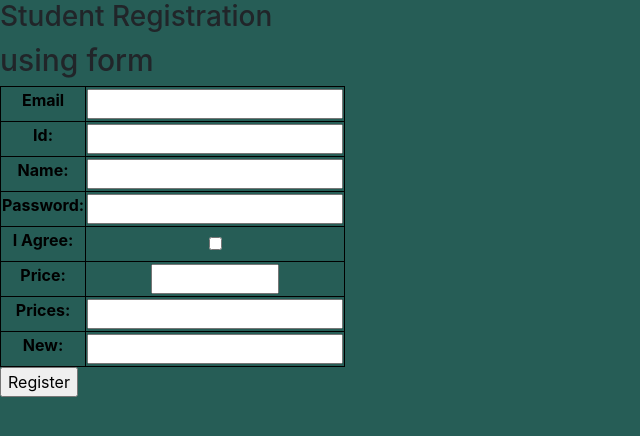
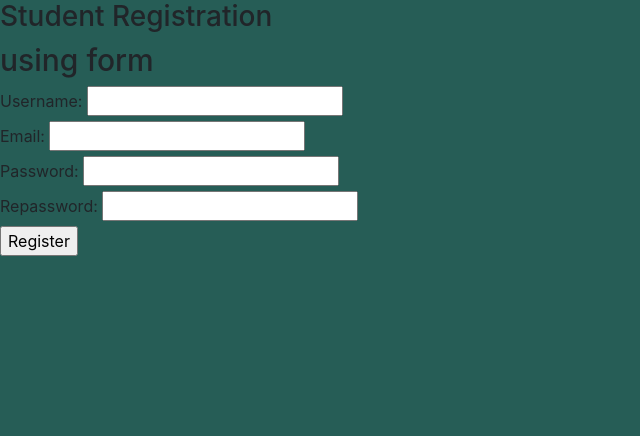
Before and after one commit to SaRu-N/LearnDjango, a Django app: page /enroll/register/ in a window 1280 px wide. Shown: the part 56-492 px from the top of the page, without its empty margins (0-640 px from the left). Run offline with Django 3.2, Linux system fonts and the light colour scheme; some libraries are stand-ins or nearby versions.

Commit message:
style errors in django form

```diff
--- a/SchoolProject/enroll/forms.py
+++ b/SchoolProject/enroll/forms.py
@@ -1,31 +1,65 @@
 from django import forms
+from django.core import validators
 
+# class StudentRegistration(forms.Form):
+    # def start_with_a(value):
+    #     if value[0]!='a':
+    #         raise forms.ValidationError("Name must start with a")
+    # def start_with_2(value):
+    #     if value[0]!='2':
+    #         raise forms.ValidationError("Value must start with 2")
+
+    # stuemail=forms.EmailField(label="Email",label_suffix=' ')
+    # stuid=forms.IntegerField(label="Id")
+    # stuname=forms.CharField(label="Name",validators=[start_with_a])
+    # stuaddress=forms.CharField(label="Address",validators=[validators.MinLengthValidator(8)])
+    # # comment=forms.CharField(initial="Not Available", required=False, widget=forms.Textarea)
+    # stupass=forms.CharField(label="Password",widget=forms.PasswordInput)
+    # key=forms.CharField(required=False, widget=forms.HiddenInput)
+    # # photo=forms.CharField(widget=forms.FileInput)
+    # # citizen=forms.FileField()
+    # agree = forms.BooleanField(label='I Agree', error_messages={'required':"You must Agree"})
+    # price=forms.DecimalField(min_value=5,max_value=100,decimal_places=2)
+    # prices=forms.FloatField(min_value=5,max_value=100)
+    # new=forms.SlugField(validators=[start_with_2])
+
+    # def clean_stuname(self):
+    #     val=self.cleaned_data['stuname']
+    #     if len(val)<3:
+    #         raise forms.ValidationError('Enter more than or 3 characters')
+    #     return val
+    # def clean(self):
+    #     cleaned_data=super().clean()
+    #     val=self.cleaned_data['stupass']
+    #     val2=self.cleaned_data['stuemail']
+    #     if len(val)<8:
+    #         raise forms.ValidationError('Password must be of length 8')
+    #     val=self.cleaned_data['stuemail']
+    #     if len(val2)<10:
+    #         raise forms.ValidationError('Email must be of length 10')
+    #     return val
+
+
+    # New registration form
 class StudentRegistration(forms.Form):
-    stuemail=forms.EmailField(label="Email",label_suffix=' ')
-    stuid=forms.IntegerField(label="Id")
-    stuname=forms.CharField(label="Name")
-    # comment=forms.CharField(initial="Not Available", required=False, widget=forms.Textarea)
-    stupass=forms.CharField(label="Password",widget=forms.PasswordInput)
-    key=forms.CharField(required=False, widget=forms.HiddenInput)
-    # photo=forms.CharField(widget=forms.FileInput)
-    # citizen=forms.FileField()
-    agree = forms.BooleanField(label='I Agree', error_messages={'required':"You must Agree"})
-    price=forms.DecimalField(min_value=5,max_value=100,decimal_places=2)
-    prices=forms.FloatField(min_value=5,max_value=100)
-    new=forms.SlugField()
+    # writing hooks
+    # error_css_class='error'
+    # required_css_class='required'
 
-    def clean_stuname(self):
-        val=self.cleaned_data['stuname']
-        if len(val)<3:
-            raise forms.ValidationError('Enter more than or 3 characters')
-        return val
-    def clean(self):
-        cleaned_data=super().clean()
-        val=self.cleaned_data['stupass']
-        val2=self.cleaned_data['stuemail']
-        if len(val)<8:
-            raise forms.ValidationError('Password must be of length 8')
-        val=self.cleaned_data['stuemail']
-        if len(val2)<15:
-            raise forms.ValidationError('Email must be of length 8')
-        return val
+    username=forms.CharField(error_messages={'required':"Enter Your Name"},validators=[validators.MinLengthValidator(8)])
+    email=forms.EmailField(error_messages={'required': "Enter Your Email"},min_length=5)
+    password=forms.CharField(widget=forms.PasswordInput,error_messages={'required':"Enter Your Password"},min_length=8)
+    repassword=forms.CharField(widget=forms.PasswordInput)
+
+    def clean_repassword(self):
+        # cleaned_data=super().clean()
+        value=self.cleaned_data['password']
+        revalue=self.cleaned_data['repassword']
+
+        if value!=revalue:
+            raise forms.ValidationError("Password didn't match")
+    # def clean_password(self):
+    #     value =self.cleaned_data['password']
+    #     if len(value)<8:
+    #         raise forms.ValidationError("Password must be of length greater than 8")
+    #     return value
--- a/SchoolProject/enroll/templates/enroll/sturegistration.html
+++ b/SchoolProject/enroll/templates/enroll/sturegistration.html
@@ -10,9 +10,21 @@
 <h6>using form</h6>
 <form method="post" novalidate>
 {% csrf_token %}
-<table>
-    {{form}}
-</table>
+{{form.non_field_errors}}
+{% for field in form%}
+    <div>
+    {{field.label_tag}} {{field}}
+    <!-- this can also be used  -->
+    <!-- <span class="errorlist">{{field.errors|striptags}}</span> -->
+    {% for error in field.errors %}
+        <span class="errorlist">{{error}}</span>
+    {% endfor %}
+</div>
+{% endfor %}
+
+<!-- using hooks
+<table>{{form}}</table> -->
+
 <input type="submit" value ='Register'>
 </form>
 <!-- <h6>using form.as_p</h6>
--- /dev/null
+++ b/SchoolProject/main_site/static/main/css/error.css
@@ -0,0 +1,15 @@
+/* .required{
+    font-style: italic;
+    color:red;
+}
+.error{
+    color:red;
+} */
+
+.errorlist{
+    color:red;
+    font-size:15px;
+    margin:0;
+    padding:0;
+    list-style-type: none;
+}
--- a/SchoolProject/main_site/templates/main/base.html
+++ b/SchoolProject/main_site/templates/main/base.html
@@ -7,10 +7,10 @@
     <meta name="viewport" content="width=device-width, initial-scale=1.0">
     <title>{% block title %}{% endblock title %}</title>
     <link rel="stylesheet" href="{% static 'main/css/all.min.css'%}">
-
     <link rel="stylesheet" href="{% static 'main/css/bootstrap.min.css'%}">
     {% block css %}
     <link rel="stylesheet" href="{% static 'main/css/main.css' %}"/>
+    <link rel="stylesheet" href="{% static 'main/css/error.css'%}">
     {% endblock css %}
 </head>
 <body>
```
